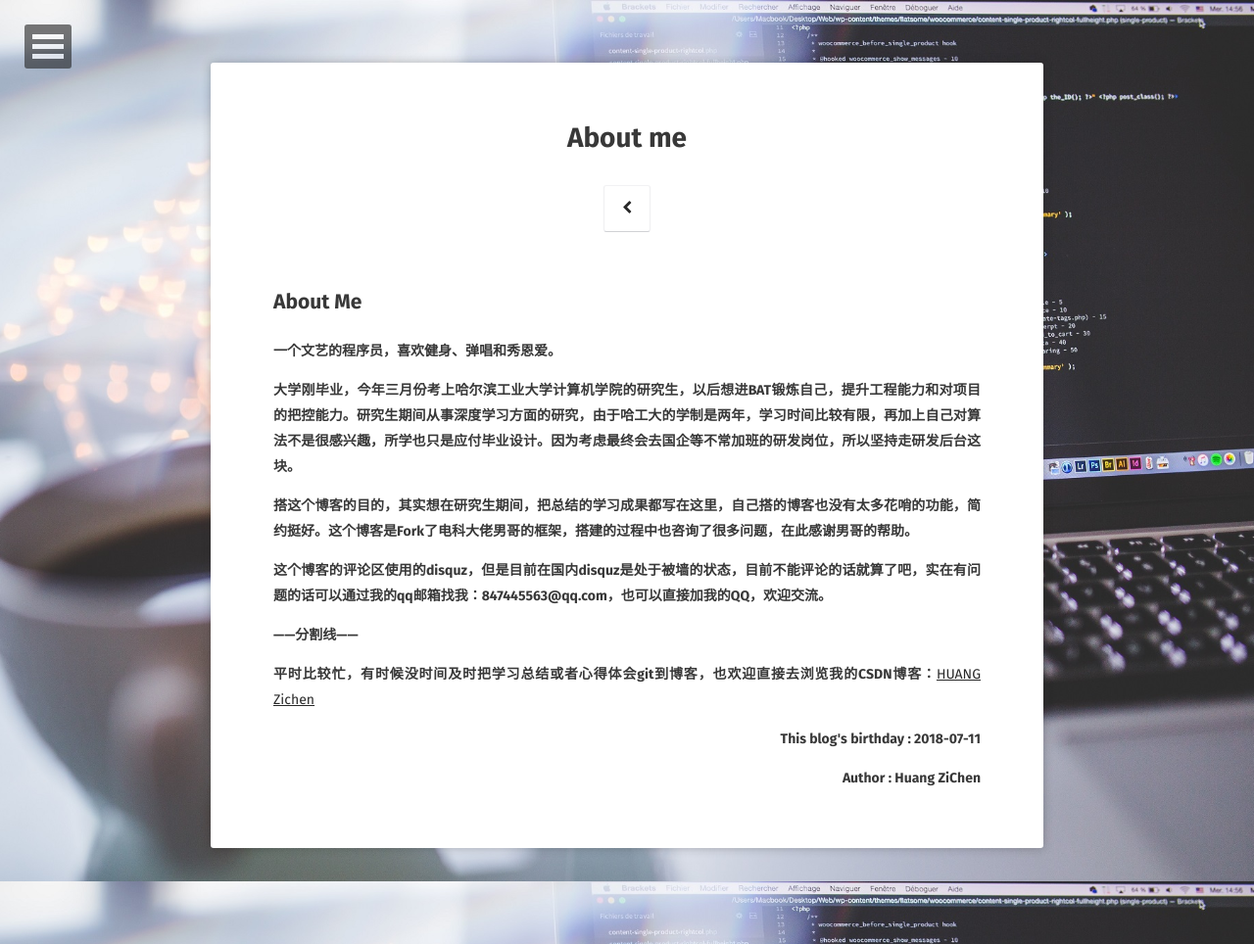
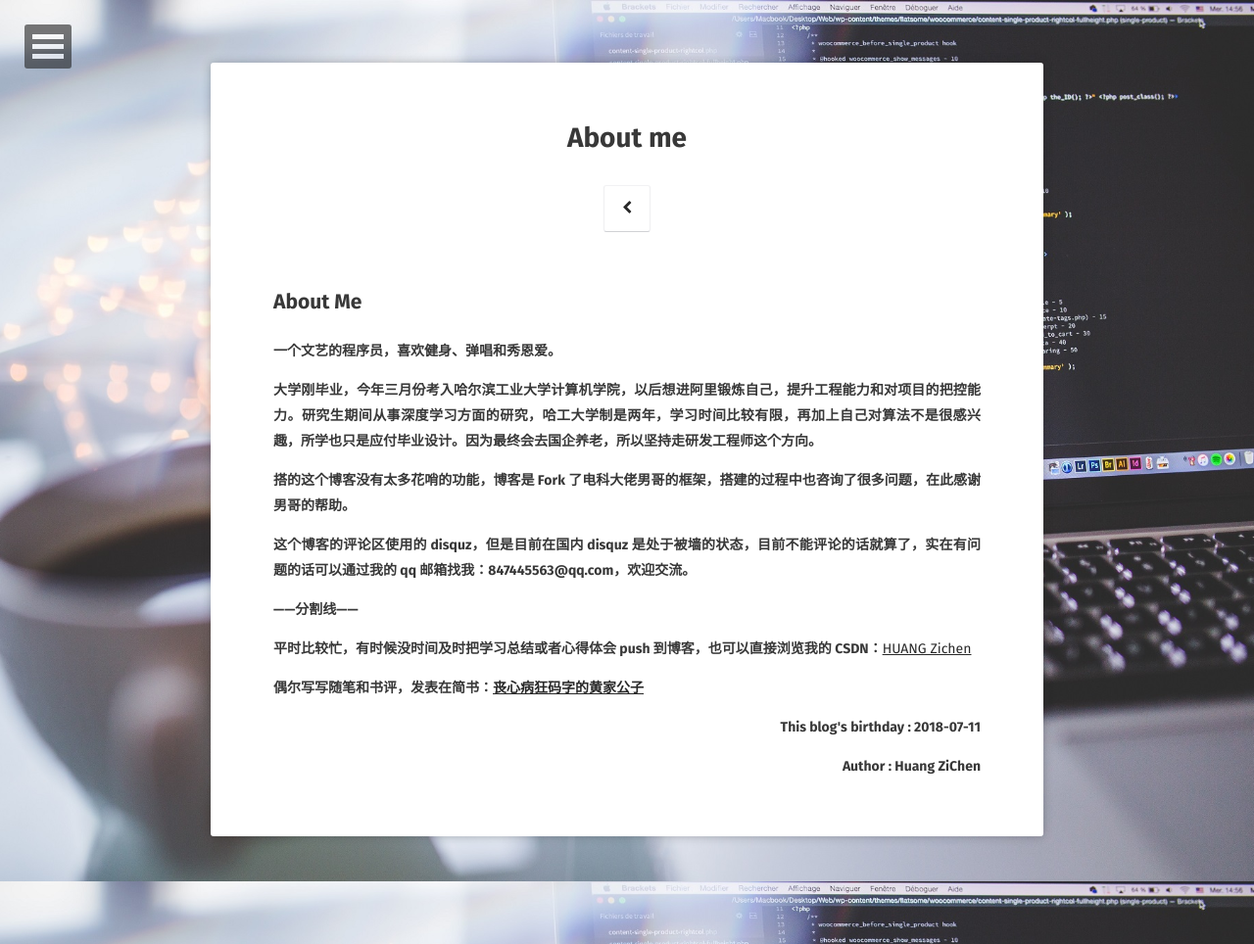
Before and after one commit to hzcforever/BLOG, a Jekyll site: the page built from about/index.md, in a window 1280 px wide. Shown: the whole page at 98% size. Built offline with Jekyll 4.4.1, drawn with Linux system fonts in a browser that asks for light colours; some web fonts are replaced.

Commit message:
update About me

```diff
--- a/about/index.md
+++ b/about/index.md
@@ -9,15 +9,17 @@ comments: false
 
 **一个文艺的程序员，喜欢健身、弹唱和秀恩爱。**
 
-**大学刚毕业，今年三月份考上哈尔滨工业大学计算机学院的研究生，以后想进BAT锻炼自己，提升工程能力和对项目的把控能力。研究生期间从事深度学习方面的研究，由于哈工大的学制是两年，学习时间比较有限，再加上自己对算法不是很感兴趣，所学也只是应付毕业设计。因为考虑最终会去国企等不常加班的研发岗位，所以坚持走研发后台这块。**
+**大学刚毕业，今年三月份考入哈尔滨工业大学计算机学院，以后想进阿里锻炼自己，提升工程能力和对项目的把控能力。研究生期间从事深度学习方面的研究，哈工大学制是两年，学习时间比较有限，再加上自己对算法不是很感兴趣，所学也只是应付毕业设计。因为最终会去国企养老，所以坚持走研发工程师这个方向。**
 
-**搭这个博客的目的，其实想在研究生期间，把总结的学习成果都写在这里，自己搭的博客也没有太多花哨的功能，简约挺好。这个博客是Fork了电科大佬男哥的框架，搭建的过程中也咨询了很多问题，在此感谢男哥的帮助。**
+**搭的这个博客没有太多花哨的功能，博客是 Fork 了电科大佬男哥的框架，搭建的过程中也咨询了很多问题，在此感谢男哥的帮助。**
 
-**这个博客的评论区使用的disquz，但是目前在国内disquz是处于被墙的状态，目前不能评论的话就算了吧，实在有问题的话可以通过我的qq邮箱找我：847445563@qq.com，也可以直接加我的QQ，欢迎交流。**
+**这个博客的评论区使用的 disquz，但是目前在国内 disquz 是处于被墙的状态，目前不能评论的话就算了，实在有问题的话可以通过我的 qq 邮箱找我：847445563@qq.com，欢迎交流。**
 
 **------分割线------**
 
-**平时比较忙，有时候没时间及时把学习总结或者心得体会git到博客，也欢迎直接去浏览我的CSDN博客：**[HUANG Zichen](https://blog.csdn.net/Apple_hzc)
+**平时比较忙，有时候没时间及时把学习总结或者心得体会 push 到博客，也可以直接浏览我的 CSDN：**[HUANG Zichen](https://blog.csdn.net/Apple_hzc)
+
+**偶尔写写随笔和书评，发表在简书：[丧心病狂码字的黄家公子](https://www.jianshu.com/u/d7d8d1d8fa17)**
 
 
 <p align="right"><b>This blog's birthday : 2018-07-11</b></p>
```
